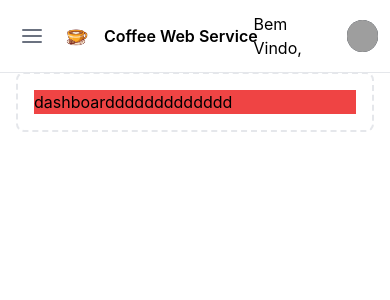
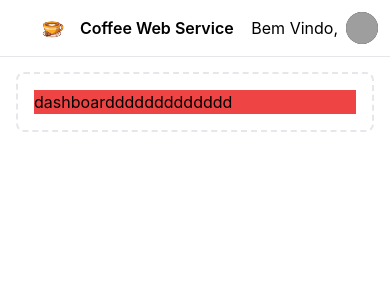
Before and after one commit to Bruno-GSilva/Coffee-Web-Service, a React (Vite) app: page /login in a window 390 px wide. Both pictures are taken after typing "name@example.com", "Sample123" into the empty fields and a click on the button "Entrar". Shown: the top 300 px of the page. Built offline with nearby package versions, Linux system fonts and the light colour scheme; grey boxes are pictures that could not be loaded.

Commit message:
fix:asidebar open

```diff
--- a/src/components/Navbar.tsx
+++ b/src/components/Navbar.tsx
@@ -1,6 +1,6 @@
 import { useContext } from "react";
 import Logo from "../assets/coffee-logo.png";
-import { AlignJustify } from "lucide-react";
+// import { AlignJustify } from "lucide-react";
 import { GlobalAuthContext } from "../context/AuthenticationContex";
 
 export const Navbar = () => {
@@ -18,7 +18,7 @@ export const Navbar = () => {
               type="button"
               className="z-50 inline-flex items-center p-2 text-sm text-gray-500 rounded-lg sm:hidden hover:bg-gray-100 focus:outline-none focus:ring-2 focus:ring-gray-200 dark:text-gray-400 dark:hover:bg-gray-700 dark:focus:ring-gray-600">
               <span className="sr-only">Open sidebar</span>
-              <AlignJustify />
+              {/* <AlignJustify /> */}
             </button>
             <a href="/" className="flex ml-2 md:mr-24">
               <img src={Logo} className="h-8 w-8 mr-3" alt="logo" />
```
